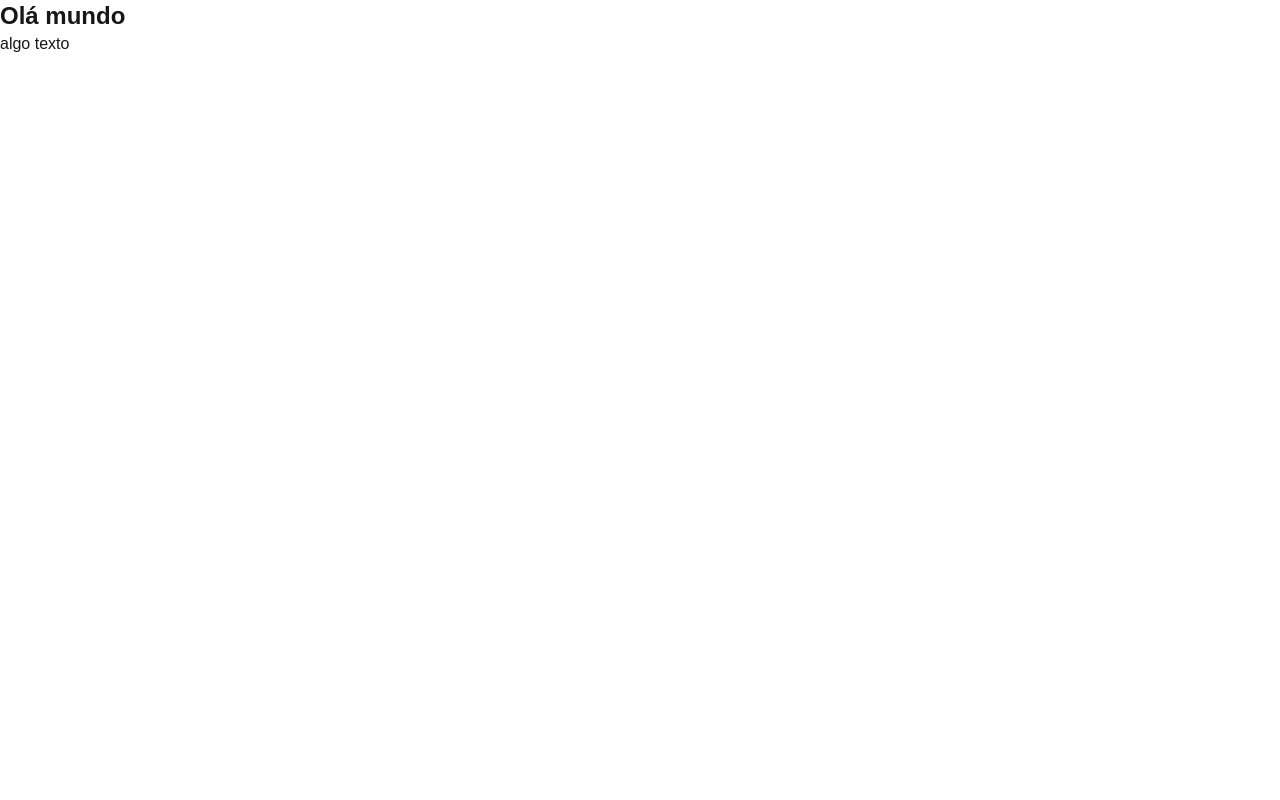
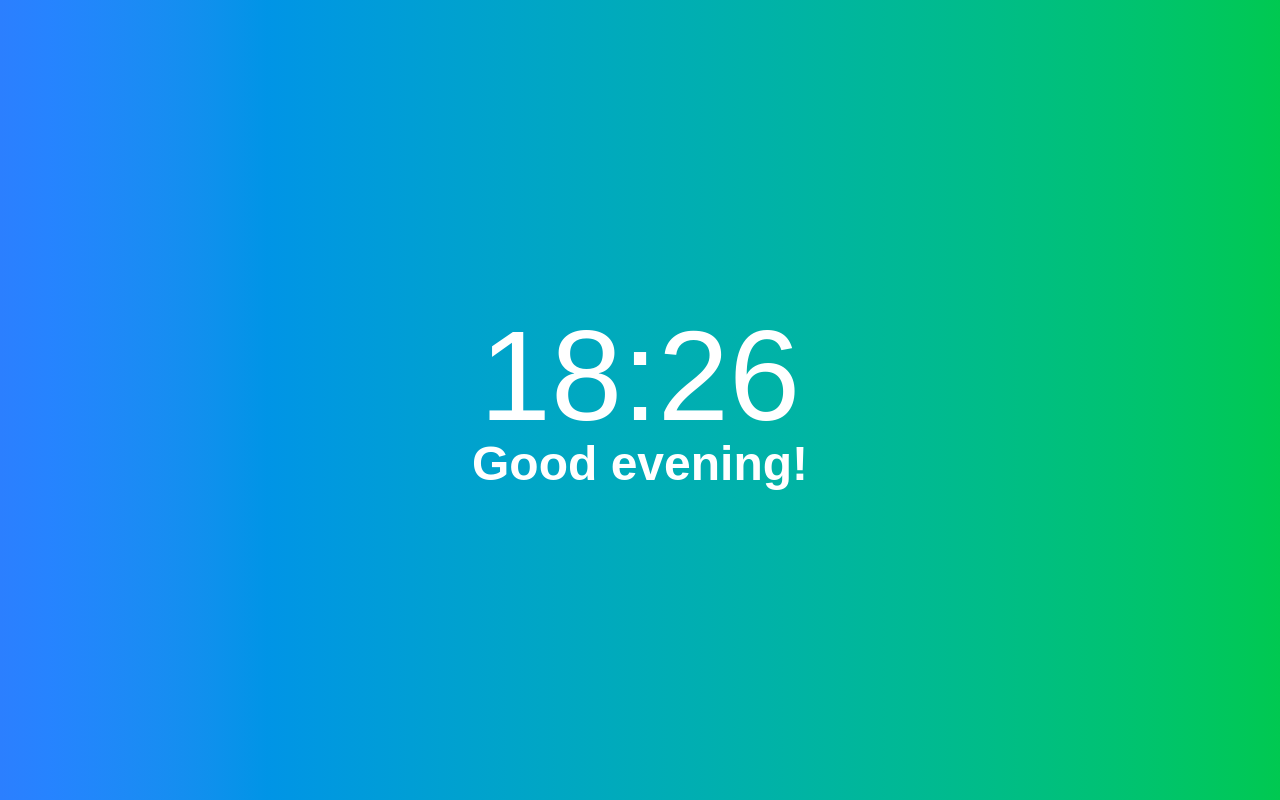
Before and after one commit to joaodlouro/learning-react, a Next.js app in the folder react-projeto/: page / in a window 1280 px wide. Built offline with nearby package versions, Linux system fonts and the light colour scheme.

Commit message:
fullTime

```diff
--- a/react-projeto/src/app/page.tsx
+++ b/react-projeto/src/app/page.tsx
@@ -1,26 +1,19 @@
-import {peopleList} from '@/data/peopleList';
+const Page = () => {
+  const fullTime = new Intl.DateTimeFormat("en", {
+    timeStyle: "short",
+    hour12: false,
+  }).format(new Date());
 
-const Page =  () => {
-
-  const chemists = peopleList.filter(person => person.profession === 'chemist');  //filtro
+  const hour = new Date().getHours();
 
   return (
-    <div>
-      <h1 className="font-bold text-2xl">Olá mundo</h1>
-      <h3>algo texto</h3>
-
-      {chemists.length > 0 &&
-        <>
-          <h3>Lista de químicos</h3>
-          <ul>
-            {chemists.map(person =>
-              <li key={person.id}>{person.name}</li>
-            )}
-          </ul>
-        </>
-      }
+    <div className="w-screen h-screen flex flex-col justify-center items-center text-white bg-gradient-to-r from-blue-500 to-green-500">
+      <div className="text-9xl">{fullTime}</div>
+      <div className="text-5xl font-bold">
+        {hour < 12 ? "Good morning!" : hour < 18 ? "Good afternoon!" : "Good evening!"}
+      </div>
     </div>
   );
-}
+};
 
 export default Page;
```
